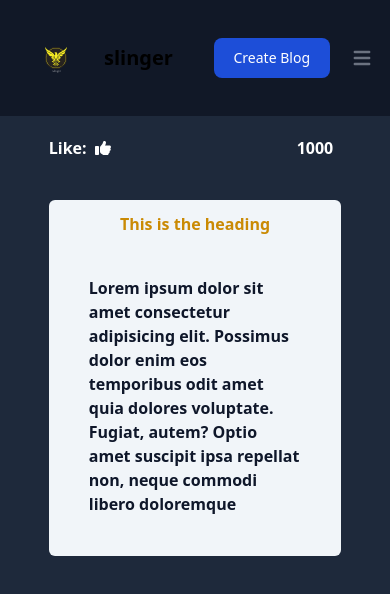
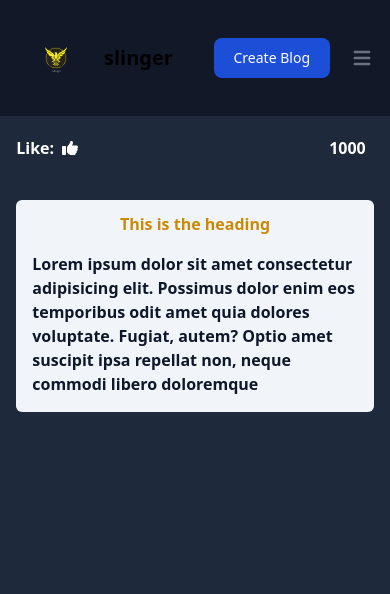
Before and after one commit to chris-muiru/client-blog-site-react, a React (Create React App) app: page /blog in a window 390 px wide. Shown: the top 594 px of the page. Built offline with nearby package versions, Linux system fonts and the light colour scheme.

Commit message:
update css styles

```diff
--- a/src/Components/Blog/BlogView.jsx
+++ b/src/Components/Blog/BlogView.jsx
@@ -7,13 +7,13 @@ const BlogView = () => {
 	return (
 		<>
 			<NavBarView />
-			<div className="w-3/4 relative  m-auto">
+			<div className="w-11/12 sm:w-3/4 relative  m-auto">
 				<LikeView />
 				<div className="bg-slate-100 min-h-[200px] mt-10 m-auto rounded-md">
-					<p className="text-center font-bold text-md text-yellow-600 pt-3">
+					<p className="text-center font-bold  text-yellow-600 pt-3">
 						This is the heading
 					</p>
-					<div className="p-10 text-slate-900 font-semibold">
+					<div className="p-4 sm:p-10 text-slate-900 font-semibold">
 						Lorem ipsum dolor sit amet consectetur adipisicing elit.
 						Possimus dolor enim eos temporibus odit amet quia dolores
 						voluptate. Fugiat, autem? Optio amet suscipit ipsa repellat
```
